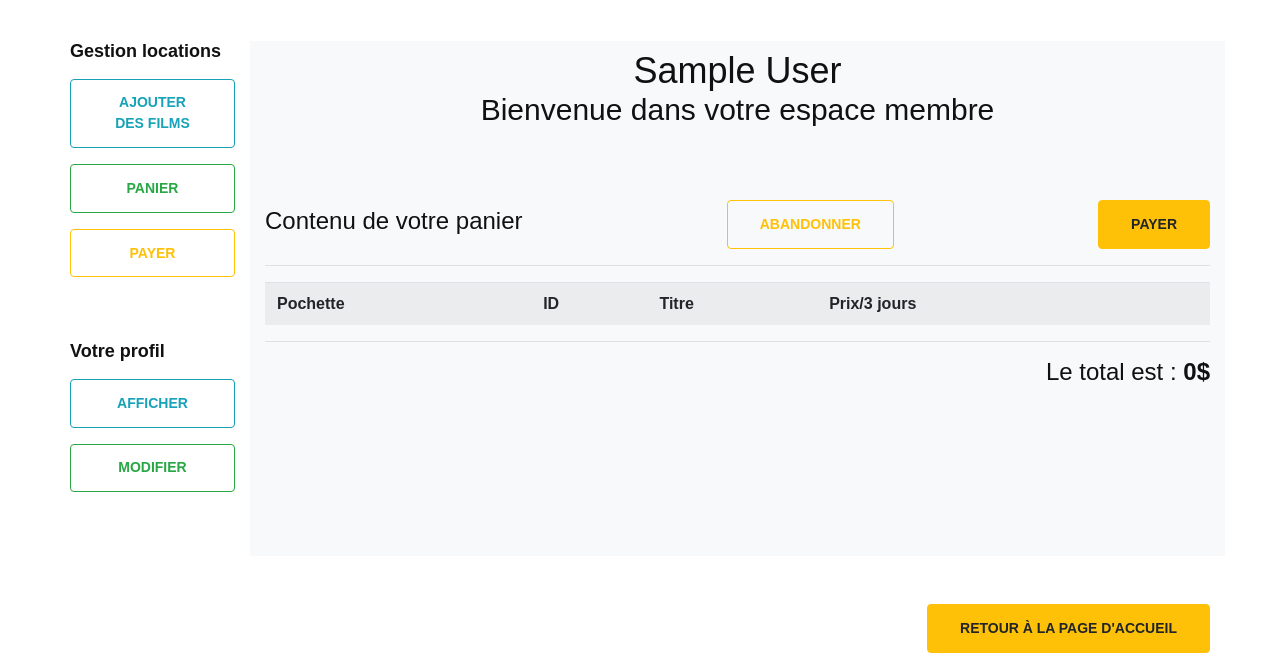
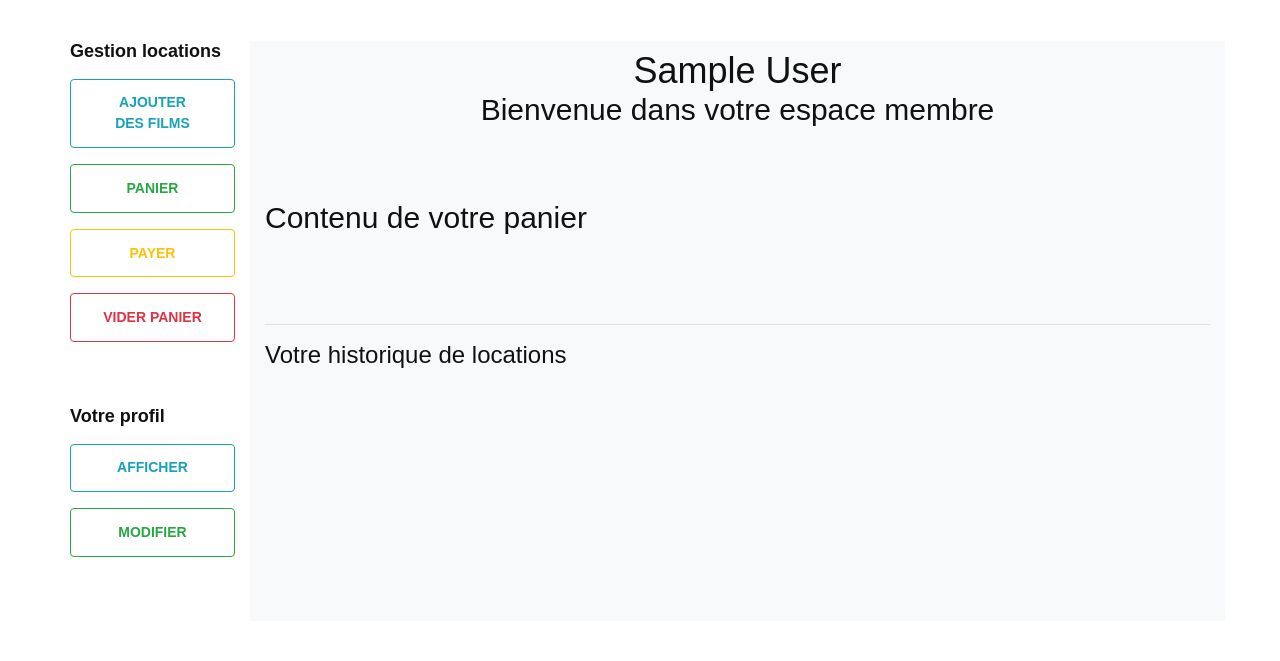
Before and after one commit to marjolainehebert/ift1147-tp2, a PHP site: page /public/pages/membre.php in a window 1280 px wide. Shown: the part 197-858 px from the top of the page. Run offline with PHP 8.4, Linux system fonts and the light colour scheme; the visitor is signed in with stand-in values (Sample User, id 1); lists and menus that the app fills with data are empty; some web fonts are replaced.

Commit message:
Setting up panier

```diff
--- a/index.php
+++ b/index.php
@@ -167,8 +167,8 @@
 
                         $rep.='             <div class="block flex-wrap">
                                                 <button class="btn btn-warning ajouterAuPanier"
-                                                    data-idFilm="'.($ligne->id).'"
                                                     data-title="'.($ligne->titre).'"
+                                                    data-lefilm="'.($ligne->id).'"
                                                     data-pochette="'.($ligne->pochette).'"
                                                     data-prix="'.($ligne->prix).'"
                                                     onClick="
--- a/public/javascript/panier.js
+++ b/public/javascript/panier.js
@@ -1,27 +1,15 @@
+
 if(localStorage.getItem("panier")==undefined){
     localStorage.setItem("panier",'[]');//panier vide
 }
+
 var panier=null;
-var idFilmSelect;
 let i=1;
-var leRoleUtilisateur = "<?php echo $_SESSION['roleSess']?>";
-
-
-function viderPanier(){
-    storage.clear();
-}
-
-function ajoutPanier(bouton) {
-    let idFilm = $(bouton).data('idFilm');
-    idFilmSelect = idFilm;
-    let pochette = $(bouton).data('pochette');
-    let titre = $(bouton).data('title');
-    let prix = $(bouton).data('prix');
-
-    let film={"idFilm": idFilm,"titre":titre,"pochette":pochette,"prix":prix};
+function ajoutPanier() {
+    let film={"idFilm": i,"titre":"Le film "+(i++),"duree":120,"increment":i++};
     panier=JSON.parse(localStorage.getItem("panier"));
-    panier.push(film);
-    localStorage.setItem("panier",JSON.stringify(panier));
+   panier.push(film);
+   localStorage.setItem("panier",JSON.stringify(panier));
 }
 
 function retirerPanier(idF) {
@@ -39,68 +27,55 @@ function retirerPanier(idF) {
 }
 
 function afficherPanier() {
-    montrerM('listerLocationsPM');
-    var lePanier="<div class='d-flex justify-content-between align-items-baseline'>";
-    lePanier+="<h4>Contenu de votre panier</h4>";
-    lePanier+="<button class='btn btn-outline-warning' onClick='viderPanier()'>abandonner</button>";
-    lePanier+="<button class='btn btn-warning' onClick='payer()'>Payer</button>";
-    lePanier+="</div>";
-    lePanier+="<hr>";
+    var lePanier="<h3>Contenu de votre panier</h3></br>";
     panier=JSON.parse(localStorage.getItem("panier"));
-    nombre=0;
-    let leTotal=0;
+    for( var unFilm of panier){
+        if(unFilm!==null){
+            lePanier+="</br>Id film = "+unFilm.idFilm;
+            lePanier+="</br>Titre = "+unFilm.titre;
+            lePanier+="</br>Durée = "+unFilm.duree;
+            lePanier+="</br>*******************";
+        }
+    }
+    document.querySelector("#votrePanier").innerHTML=lePanier;
+}
 
+function confirmSubmit(){
+    var agree=confirm("Voulez-vous vraiment vider votre panier?");
+    if (agree){
+        viderPanier();
+        return true ;
+    }
+    else {
+        return false ;
+    }
+}
 
-    lePanier+="<table class='table table-striped'>";
-    lePanier+="<tr><th>Pochette</th><th>ID</th><th>Titre</th><th>Prix/3 jours</th><th></th></tr>";
-    for( var unFilm of panier){
-        lePanier+="<tr>"
-        if(unFilm!==null){
-            lePanier+="<td><img src='/tp2/public/images/pochettes/"+unFilm.pochette+"' style='max-width:60px; height:auto;'></td>";
-            lePanier+="<td>"+unFilm.idFilm+"</td>";
-            lePanier+="<td>"+unFilm.titre+"</td>";
-            if (!leRoleUtilisateur.value=='M'){
-                unFilm.prix = unFilm.prix/2;
-                alert(unFilm.prix);
-                lePanier+="<td><span class='small jaune'>Prix employé (50%)</span><br>"+unFilm.prix+" $</td>";
-            } else {
-                lePanier+="<td>"+unFilm.prix+" $</td>";
-            }
-
-            lePanier+="<td><a class='dark-link' onClick='retirerPanier("+unFilm.idFilm+")'>Retirer</a></td>";
-            nombre++;
-            leTotal+= parseFloat(unFilm.prix);
-        } else {lePanier+="<p>Le panier est vide.</p><a href='/tp2/index.php' class='btn btn-warning'>Ajouter des films</a>"}
-
-        lePanier+="</tr>";
-    }
-    lePanier+="</table>";
-    lePanier+="<hr>";
-    lePanier+="<div><h4 class=\"text-right\">Le total est : <strong>"+leTotal+"$<strong></h4></div>";
+function viderPanier(){
+    localStorage.clear();
+    var lePanier="<h4>Votre panier est vide</h4></br>";
     document.querySelector("#votrePanier").innerHTML=lePanier;
-    document.querySelector("#nbItems").innerHTML=nombre;
 }
 
 let payer = () => {
-
+    alert("Paiement reçu. Merci.");
     envoyerPanierServeur();
-
+    viderPanier();
 }
-let courriel = "<?php echo $_SESSION['courrielSess']; ?>";
-alert(courriel);
+let courriel = "abc@abc.com";
 let envoyerPanierServeur = () => {
     $.ajax({
         type:"POST",
-        url:"/tp2/serveur/locations/panierMembre.php",
+        url:"gestionLocations.php",
         data:{"courriel": courriel, "panier" : localStorage.getItem("panier")},
         dataType : "text",
-        //La réponse du serveur
+        //La réponse du seerveur
         success : (reponse) => {
             //alert(reponse);
             document.getElementById("panierServeur").innerHTML=reponse;
         },
         fail : () => {
-            alert("Erreur: impossible d'envoyer votre commande au serveur. Veuillez réessayer plus tard.");
+            alert("Grave Erreur");
         }
     })
 }
--- a/public/pages/membre.php
+++ b/public/pages/membre.php
@@ -100,6 +100,7 @@
                         <a class="btn btn-outline-info mb-3" href="/tp2/index.php">Ajouter des films</a>
                         <button class="btn btn-outline-success mb-3" onclick="afficherPanier()">Panier</button>
                         <button class="btn btn-outline-warning mb-3" onClick="payer();">Payer</button>
+                        <button class="btn btn-outline-danger mb-3" onClick="return confirmSubmit();">Vider Panier</button>
                     </div>
 
                     <h5><strong>Votre profil</strong></h5>
@@ -119,7 +120,11 @@
                     <div id="listerLocationsPM">
                         <span id="votrePanier"></span>
                         </br></br>
-                        <div id="panierServeur"></div>
+                        <div>
+                            <hr>
+                            <h4>Votre historique de locations</h4>
+                            <div id="panierServeur"></div>
+                        </div>
 
                     </div>
 
```
Also changed, not shown: serveur/locations/panierMembre.php (+7 -6 lines).
